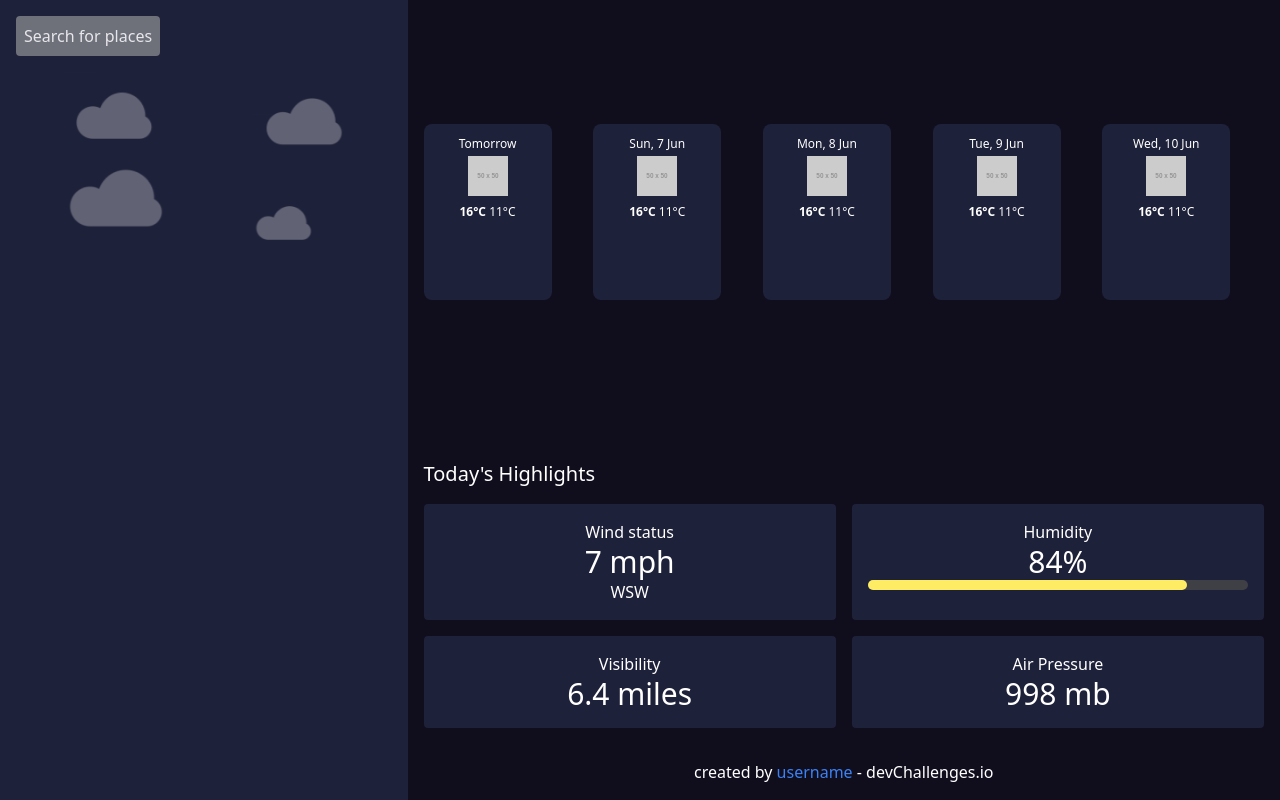
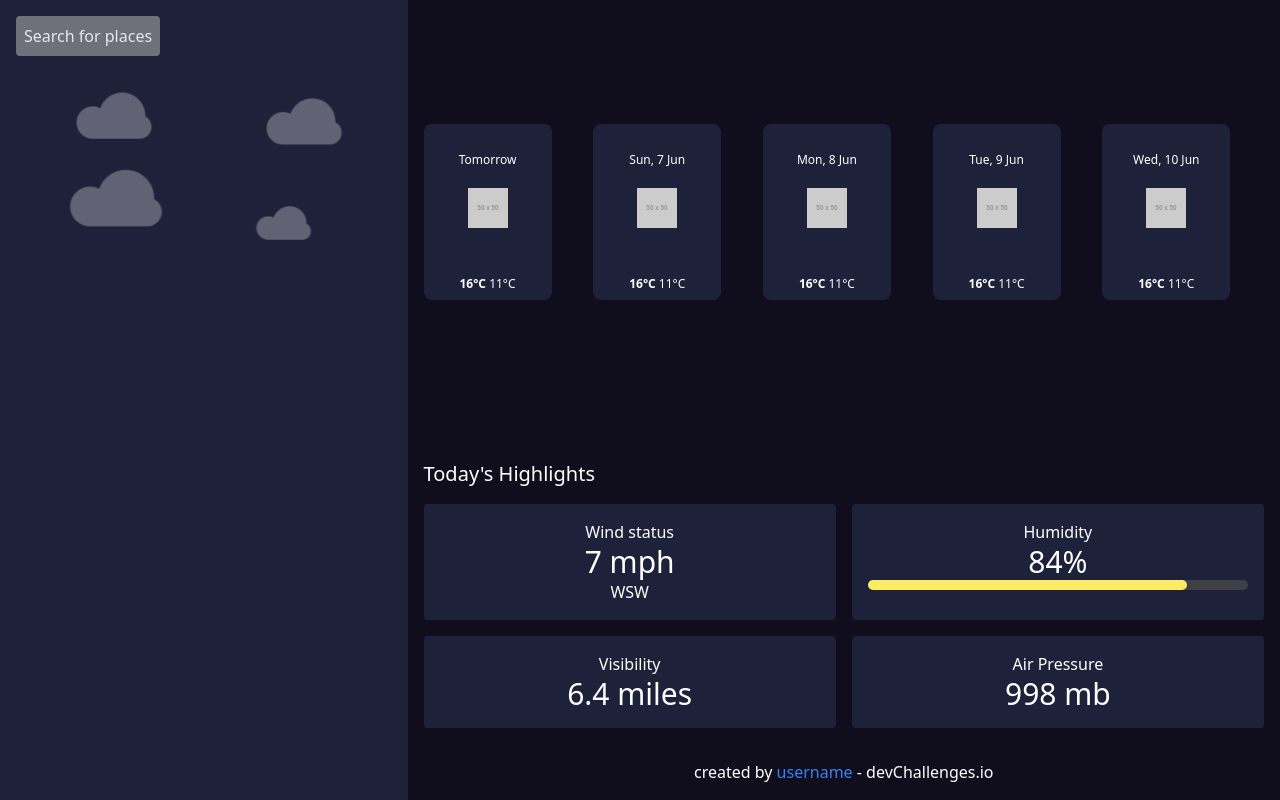
Before and after one commit to ivaancruzz/Project-Final-N3EA, a React (Vite) app: page / in a window 1280 px wide. Built offline with nearby package versions, Linux system fonts and the light colour scheme.

Commit message:
Estuve creando componente y ordenando mejor mi archivos

```diff
--- a/src/App.jsx
+++ b/src/App.jsx
@@ -1,5 +1,6 @@
-import React, { useState } from "react";
+import React from "react";
 import Modal from './components/Modal'
+import { Time } from "./components/Time";
 
 function App() {
   return (
@@ -7,64 +8,7 @@ function App() {
       <div className="min-h-screen flex flex-col md:flex-row bg-customDark text-white">
       <Modal/>
 
-        <div className="w-full md:w-3/4 p-4 flex flex-col h-screen">
-        <div className="flex-grow flex items-end justify-center mb-40">
-        <div className="grid grid-cols-1 sm:grid-cols-3 lg:grid-cols-5 gap-2 w-full max-w-4xl h-45">
-        <div className="bg-customSecondaryDark p-3 rounded-lg text-center w-32 h-44">
-        <p className="text-xs mb-1">Tomorrow</p>
-        <img src="https://placehold.co/50x50" alt="weather icon" className="mx-auto mb-2 w-10 h-10" />
-        <p className="text-xs"><span className="font-semibold">16°C</span> 11°C</p>
-       </div>
-      <div className="bg-customSecondaryDark p-3 rounded-lg text-center w-32 h-44">
-        <p className="text-xs mb-1">Sun, 7 Jun</p>
-        <img src="https://placehold.co/50x50" alt="weather icon" className="mx-auto mb-2 w-10 h-10" />
-        <p className="text-xs"><span className="font-semibold">16°C</span> 11°C</p>
-      </div>
-      <div className="bg-customSecondaryDark p-3 rounded-lg text-center w-32 h-44">
-        <p className="text-xs mb-1">Mon, 8 Jun</p>
-        <img src="https://placehold.co/50x50" alt="weather icon" className="mx-auto mb-2 w-10 h-10" />
-        <p className="text-xs"><span className="font-semibold">16°C</span> 11°C</p>
-      </div>
-      <div className="bg-customSecondaryDark p-3 rounded-lg text-center w-32 h-44">
-        <p className="text-xs mb-1">Tue, 9 Jun</p>
-        <img src="https://placehold.co/50x50" alt="weather icon" className="mx-auto mb-2 w-10 h-10" />
-        <p className="text-xs"><span className="font-semibold">16°C</span> 11°C</p>
-      </div>
-        <div className="bg-customSecondaryDark p-3 rounded-lg text-center w-32 h-44">
-        <p className="text-xs mb-1">Wed, 10 Jun</p>
-        <img src="https://placehold.co/50x50" alt="weather icon" className="mx-auto mb-2 w-10 h-10" />
-        <p className="text-xs"><span className="font-semibold">16°C</span> 11°C</p>
-      </div>
-    </div>
-  </div>
-
-          <h2 className="text-xl mb-4">Today's Highlights</h2>
-          <div className="grid grid-cols-1 md:grid-cols-2 gap-4">
-            <div className="bg-customSecondaryDark p-4 rounded text-center ">
-              <p>Wind status</p>
-              <p className="text-3xl">7 mph</p>
-              <p>WSW</p>
-            </div>
-            <div className="bg-customSecondaryDark p-4 w- rounded text-center">
-              <p>Humidity</p>
-              <p className="text-3xl">84%</p>
-              <div className="w-full bg-zinc-700 rounded-full h-2.5 dark:bg-zinc-700">
-                <div className="bg-customYell h-2.5 rounded-full" style={{ width: "84%" }}></div>
-              </div>
-            </div>
-            <div className="bg-customSecondaryDark p-4 rounded text-center">
-              <p>Visibility</p>
-              <p className="text-3xl">6.4 miles</p>
-            </div>
-            <div className="bg-customSecondaryDark p-4 rounded text-center">
-              <p>Air Pressure</p>
-              <p className="text-3xl">998 mb</p>
-            </div>
-          </div>
-          <p className="text-center mt-8">
-            created by <span className="text-blue-500">username</span> - devChallenges.io
-          </p>
-        </div>
+     <Time/>
       </div>
 
     </>
--- a/src/components/Modal.jsx
+++ b/src/components/Modal.jsx
@@ -21,7 +21,7 @@ function Modal() {
                 </div>
             </div>
 
-            {/* Botón para abrir el modal */}
+
             <div className="flex h-screen w-[450px] bg-customSecondaryDark">
                 <div className="flex-grow bg-customSecondaryDark">
                     <button className="m-4 p-2 bg-customgraytwo text-customtextW rounded" onClick={toggleSidebar}>Search for places</button>
--- /dev/null
+++ b/src/components/TemperaturTime.jsx
@@ -0,0 +1,32 @@
+export const TemperaturTime = () => {
+    return (
+        <>
+         <h2 className="text-xl mb-4">Today's Highlights</h2>
+          <div className="grid grid-cols-1 md:grid-cols-2 gap-4">
+            <div className="bg-customSecondaryDark p-4 rounded text-center ">
+              <p>Wind status</p>
+              <p className="text-3xl">7 mph</p>
+              <p>WSW</p>
+            </div>
+            <div className="bg-customSecondaryDark p-4 w- rounded text-center">
+              <p>Humidity</p>
+              <p className="text-3xl">84%</p>
+              <div className="w-full bg-zinc-700 rounded-full h-2.5 dark:bg-zinc-700">
+                <div className="bg-customYell h-2.5 rounded-full" style={{ width: "84%" }}></div>
+              </div>
+            </div>
+            <div className="bg-customSecondaryDark p-4 rounded text-center">
+              <p>Visibility</p>
+              <p className="text-3xl">6.4 miles</p>
+            </div>
+            <div className="bg-customSecondaryDark p-4 rounded text-center">
+              <p>Air Pressure</p>
+              <p className="text-3xl">998 mb</p>
+            </div>
+          </div>
+          <p className="text-center mt-8">
+            created by <span className="text-blue-500">username</span> - devChallenges.io
+          </p>
+        </>
+    )
+}
--- /dev/null
+++ b/src/components/Time.jsx
@@ -0,0 +1,16 @@
+import { WeeklyTime } from './WeeklyTime'
+import { TemperaturTime } from "./TemperaturTime"
+
+
+
+
+export const Time = () => {
+    return (
+        <>
+         <div className="w-full md:w-3/4 p-4 flex flex-col h-screen">
+            <WeeklyTime/>
+            <TemperaturTime/>
+         </div>
+        </>
+    )
+}
--- /dev/null
+++ b/src/components/WeeklyTime.jsx
@@ -0,0 +1,35 @@
+export const WeeklyTime = () => {
+    return (
+        <>
+         <div className="flex-grow flex items-end justify-center mb-40">
+        <div className="grid grid-cols-1 sm:grid-cols-3 lg:grid-cols-5 gap-2 w-full max-w-4xl h-45">
+        <div className="bg-customSecondaryDark p-3 rounded-lg text-center w-32 h-44">
+        <p className="text-xs mb-1 py-4">Tomorrow</p>
+        <img src="https://placehold.co/50x50" alt="weather icon" className="mx-auto mb-2 w-10 h-10" />
+        <p className="text-xs  py-10"><span className="font-semibold">16°C</span> 11°C</p>
+       </div>
+      <div className="bg-customSecondaryDark p-3 rounded-lg text-center w-32 h-44">
+        <p className="text-xs mb-1 py-4">Sun, 7 Jun</p>
+        <img src="https://placehold.co/50x50" alt="weather icon" className="mx-auto mb-2 w-10 h-10" />
+        <p className="text-xs py-10"><span className="font-semibold">16°C</span> 11°C</p>
+      </div>
+      <div className="bg-customSecondaryDark p-3 rounded-lg text-center w-32 h-44">
+        <p className="text-xs mb-1 py-4">Mon, 8 Jun</p>
+        <img src="https://placehold.co/50x50" alt="weather icon" className="mx-auto mb-2 w-10 h-10" />
+        <p className="text-xs  py-10"><span className="font-semibold">16°C</span> 11°C</p>
+      </div>
+      <div className="bg-customSecondaryDark p-3 rounded-lg text-center w-32 h-44">
+        <p className="text-xs mb-1 py-4">Tue, 9 Jun</p>
+        <img src="https://placehold.co/50x50" alt="weather icon" className="mx-auto mb-2 w-10 h-10" />
+        <p className="text-xs  py-10"><span className="font-semibold">16°C</span> 11°C</p>
+      </div>
+        <div className="bg-customSecondaryDark p-3 rounded-lg text-center w-32 h-44">
+        <p className="text-xs mb-1 py-4">Wed, 10 Jun</p>
+        <img src="https://placehold.co/50x50" alt="weather icon" className="mx-auto mb-2 w-10 h-10" />
+        <p className="text-xs  py-10"><span className="font-semibold">16°C</span> 11°C</p>
+      </div>
+       </div>
+       </div>
+        </>
+    )
+}
```
